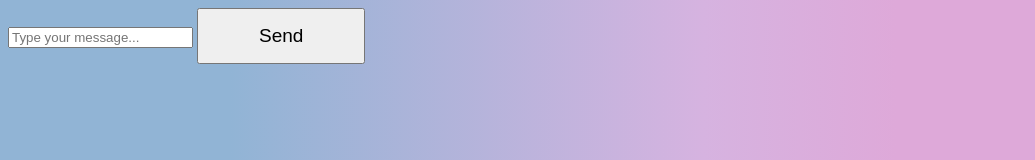
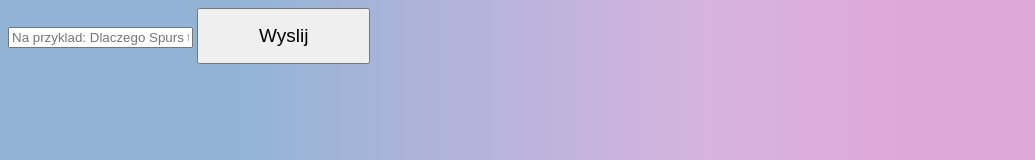
Before and after one commit to bruhczas/yunglean, a website: page public/podstrona2.html in a window 1280 px wide. Shown: the top 160 px of the page, without its empty margins (0-1035 px from the left). Drawn offline with Linux system fonts and the light colour scheme; a web font is replaced by a local one.

Commit message:
Update podstrona2.html

```diff
--- a/public/podstrona2.html
+++ b/public/podstrona2.html
@@ -47,8 +47,8 @@
 					<div id="chat-messages"></div>
 			</div>
 			<form id="chat-form">
-				<input type="text" id="chat-input" placeholder="Type your message..." required>
-					<button type="submit">Send</button>
+				<input type="text" id="chat-input" placeholder="Na przyklad: Dlaczego Spurs to najlepsza drużyna w Londynie?" required>
+					<button type="submit">Wyslij</button>
 			</form>
 		</div>
 
```
